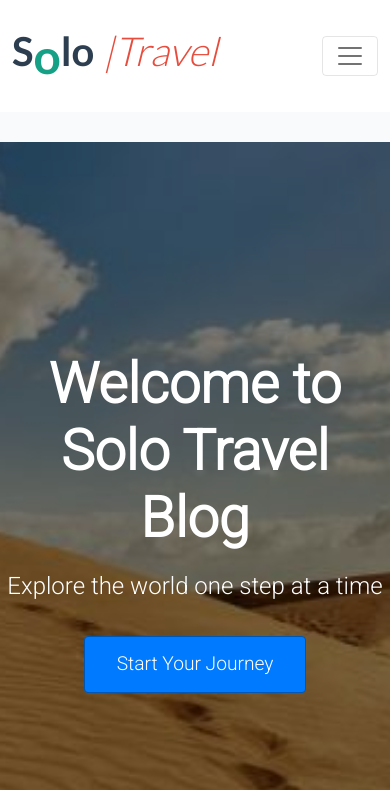
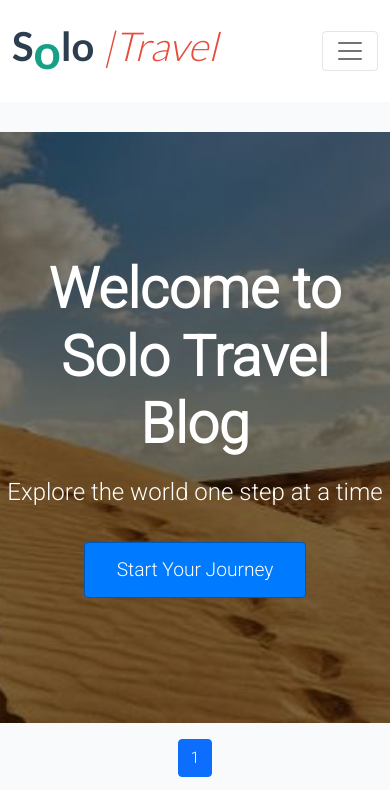
Before and after one commit to fh255/solo-travel, a Django app: page / in a window 390 px wide. Shown: the top 790 px of the page. Run offline with Django 3.2, Linux system fonts and the light colour scheme; data that the repository does not hold is empty; parts of the project's set-up code (start-up, migrations or seed data) failed here and were passed over.

Commit message:
redesign the navbar

```diff
--- a/future_travel/settings.py
+++ b/future_travel/settings.py
@@ -17,7 +17,7 @@ BASE_DIR = Path(__file__).resolve().parent.parent
 SECRET_KEY = os.environ.get('SECRET_KEY')
 
 # SECURITY WARNING: don't run with debug turned on in production!
-DEBUG = False
+DEBUG = True
 
 ALLOWED_HOSTS = [
     '8000-fh255-solotravel-b5hftqe91wr.ws.codeinstitute-ide.net',
@@ -57,7 +57,7 @@ ACCOUNT_EMAIL_VERIFICATION = 'none'
 SOCIALACCOUNT_QUERY_EMAIL = True
 SOCIALACCOUNT_STORE_TOKENS = True
 
-# Ensure the environment variables are set
+# the environment variables are set
 GOOGLE_OAUTH_CLIENT_ID = os.getenv('GOOGLE_OAUTH_CLIENT_ID')
 GOOGLE_OAUTH_CLIENT_SECRET = os.getenv('GOOGLE_OAUTH_CLIENT_SECRET')
 
--- a/static/css/style.css
+++ b/static/css/style.css
@@ -2,45 +2,46 @@
 body {
     background-color: #F9FAFC;
     font-family: 'Roboto', sans-serif;
-    padding-top: 70px; /* Adjust based on your navbar height */
+    padding-top: 60px;
 }
 
+/* Adjust for mobile if necessary */
 @media (max-width: 767px) {
     body {
-        padding-top: 70px; /* Adjust for mobile if necessary */
+        padding-top: 60px;
     }
 }
 
 /* Navbar styles */
 .navbar {
-    padding-top: 20px;
-    padding-bottom: 20px;
-    font-size: 1.2rem;
+    padding-top: 15px;
+    padding-bottom: 15px;
+    font-size: 1rem;
 }
 
 .navbar-brand {
-    font-size: 2rem; /* Increase the brand font size */
-    padding-right: 20px;
+    font-size: 1.8rem;
+    padding-right: 15px;
 }
 
 .navbar-nav .nav-link {
-    padding-right: 20px;
-    padding-left: 20px;
-    font-size: 1.2rem; /* Increase the nav link font size */
+    padding-right: 15px;
+    padding-left: 15px;
+    font-size: 1rem;
 }
 
 @media (max-width: 767px) {
     .navbar {
-        padding-top: 15px;
-        padding-bottom: 15px;
+        padding-top: 10px;
+        padding-bottom: 10px;
     }
     .navbar-brand {
-        font-size: 1.5rem;
+        font-size: 1.4rem;
     }
     .navbar-nav .nav-link {
-        padding-right: 15px;
-        padding-left: 15px;
-        font-size: 1.1rem;
+        padding-right: 10px;
+        padding-left: 10px;
+        font-size: 0.9rem;
     }
 }
 
@@ -48,7 +49,7 @@ body {
 .post-header-image {
     width: 100%;
     overflow: hidden;
-    height: 400px; /* Set the desired height */
+    height: 400px;
 }
 
 .post-header-image img {
@@ -85,7 +86,7 @@ body {
 .hero {
     background-size: cover;
     background-position: center center;
-    height: 90vh; /* Increase the height to make the hero section larger */
+    height: 70vh;
     display: flex;
     align-items: center;
     justify-content: center;
@@ -418,10 +419,10 @@ body {
     margin: 0;
 }
 
-.footer a:hover {
+/* .footer a:hover {
     color: #E74C3C; /* Change the color on hover */
     text-decoration: none;
-}
+} */
 
 .footer i {
     font-size: 1.5rem;
@@ -450,5 +451,5 @@ body {
 }
 
 .shadow-sm {
-    box-shadow: 0 0.125rem 0.25rem rgba(0, 0, 0, 0.075) !important;
+    box-shadow: 0
 }
```
